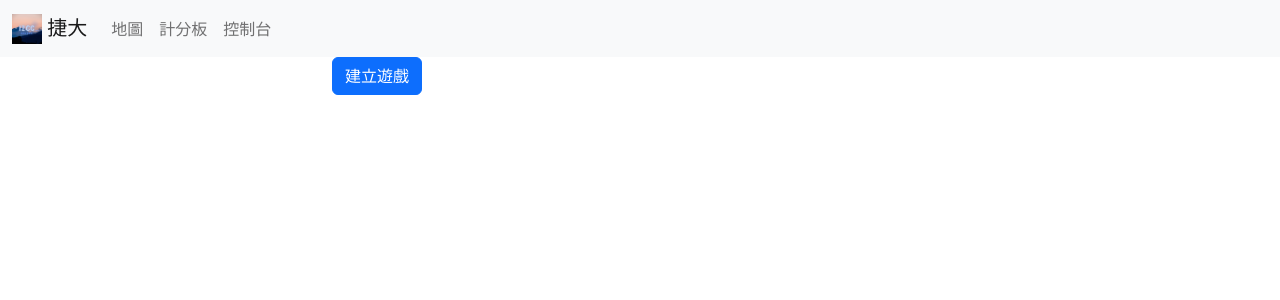
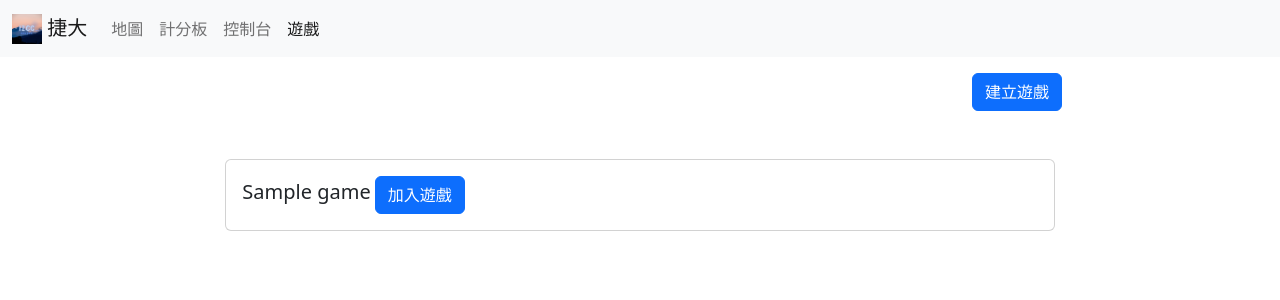
Before and after one commit to Timothychen00/izcc2022MRT, a Flask app: page /games in a window 1280 px wide. Shown: the top 300 px of the page. Run offline with Flask 2, Linux system fonts and the light colour scheme; a database or web service that is not in the repository returns one stand-in record (values such as "Sample title").

Commit message:
完成遊戲選擇頁面

```diff
--- a/main/model.py
+++ b/main/model.py
@@ -28,4 +28,14 @@ class DB():
             self.games.insert_one(data)
         return err
 
+    def find_game(self,name=None):
+        if name:
+            filters={'name':name}
+        else:
+            filters={}
+        return self.games.find(filters)
+
+    def delete_games(self,name=None):
+        pass
+
 db_model=DB()
--- a/main/routes.py
+++ b/main/routes.py
@@ -19,18 +19,26 @@ def dashboard():
 
 @app_route.route('/control')
 def control_center():
-    return render_template('control.html',map='control')
+    return render_template('control.html',page='control')
 
 @app_route.route('/games',methods=['GET','POST'])
 def games():
     form=CreateGame()
-    if form.validate_on_submit():
-        print(db_model.create_game(form.name.data,form.password.data))
-    return render_template('games.html',form=form)
+    games=[]
+    if request.method=='POST':
+        print('post')
+        if form.validate_on_submit():
+            print(db_model.create_game(form.name.data,form.password.data))
+        else:
+            print(form.name.errors,form.password.errors)
+        return redirect('/games')
+    else:
+        print('get')
+        games=db_model.find_game()
+        print(games)
+    return render_template('games.html',form=form,games=games,page='games')
 
-# @app_route.route('/games/create',methods=['GET','POST'])
-# def create_game():
-#     form=CreateGame()
-#     if form.validate_on_submit():
-#         print(db_model.create_game(form.name.data,form.password.data))
-#     return redirect('/games')
+@app_route.route('/games/<name>')
+def each_game(name):
+
+    return render_template('base.html',page='map')
--- a/main/static/css/template.css
+++ /dev/null
@@ -1,6 +0,0 @@
-.team{
-    background-color: rgb(77, 90, 209);
-}
-body{
-    background-color: rgb(138, 73, 73);
-}
--- a/main/templates/base.html
+++ b/main/templates/base.html
@@ -30,6 +30,9 @@
                         </li>
                         <li class="nav-item">
                             <a class="nav-link {% if page=='control' %}active{% endif %}" href="/control">控制台</a>
+                        </li>
+                        <li class="nav-item">
+                            <a class="nav-link {% if page=='games' %}active{% endif %}" href="/games">遊戲</a>
                         </li>
                     </ul>
                 </div>
--- a/main/templates/games.html
+++ b/main/templates/games.html
@@ -1,9 +1,8 @@
 {% extends 'base.html' %}
 {% block main_content %}
 <div class="container-fluid">
-    <div class="row">
-        <div class="col-3"></div>
-        <div class="col-3">
+    <div class="row justify-content-end">
+        <div class="col-3 mt-3">
             <button type="button" class="btn btn-primary" data-bs-toggle="modal" data-bs-target="#exampleModal">
                 建立遊戲
             </button>
@@ -20,17 +19,17 @@
                             <div class="modal-body">
                                 {{form.csrf_token()}}
                                 <div class="mb-3 d-flex justify-content-center">
-                                {{form.name.label}}
-                                {{form.name}}
+                                {{form.name.label(class_='form-label me-2 pt-2')}}
+                                {{form.name(class_='form-control',style='width:170px;')}}
                                 </div>
                                 <div class="mb-3 d-flex justify-content-center">
-                                {{form.password.label}}
-                                {{form.password}}
+                                {{form.password.label(class_='form-label me-2 pt-2')}}
+                                {{form.password(class_='form-control',style='width:170px;')}}
                                 </div>
                             </div>
                             <div class="modal-footer">
                                 <button type="button" class="btn btn-secondary" data-bs-dismiss="modal">取消</button>
-                                {{form.submit()}}
+                                {{form.submit(class_='btn btn-primary')}}
                             </div>
                         </div>
                     </form>
@@ -39,12 +38,18 @@
         </div>
 
     </div>
-    <div class="row justify-content-center">
-        <div class="col-8">
-
+    <div class="row justify-content-center mt-5" style="overflow:scroll">
+        {%for i in games %}
+        <div class="col-8 mb-3">
+            <div class="card">
+                <div class="card-body">
+                  <span class="card-title h5">{{i['name']}}</span>
+                  <span class="card-subtitle mb-2 text-muted h6"></span>
+                  <a href="/games/{{i['name']}}" class="btn btn-primary ms-auto">加入遊戲</a>
+                </div>
+              </div>
         </div>
-        <div class="col-8"></div>
-        <div class="col-8"></div>
+        {%endfor%}
     </div>
 </div>
 {% endblock main_content %}
```
Also changed, not shown: test.html (deleted, +0 -27 lines).
